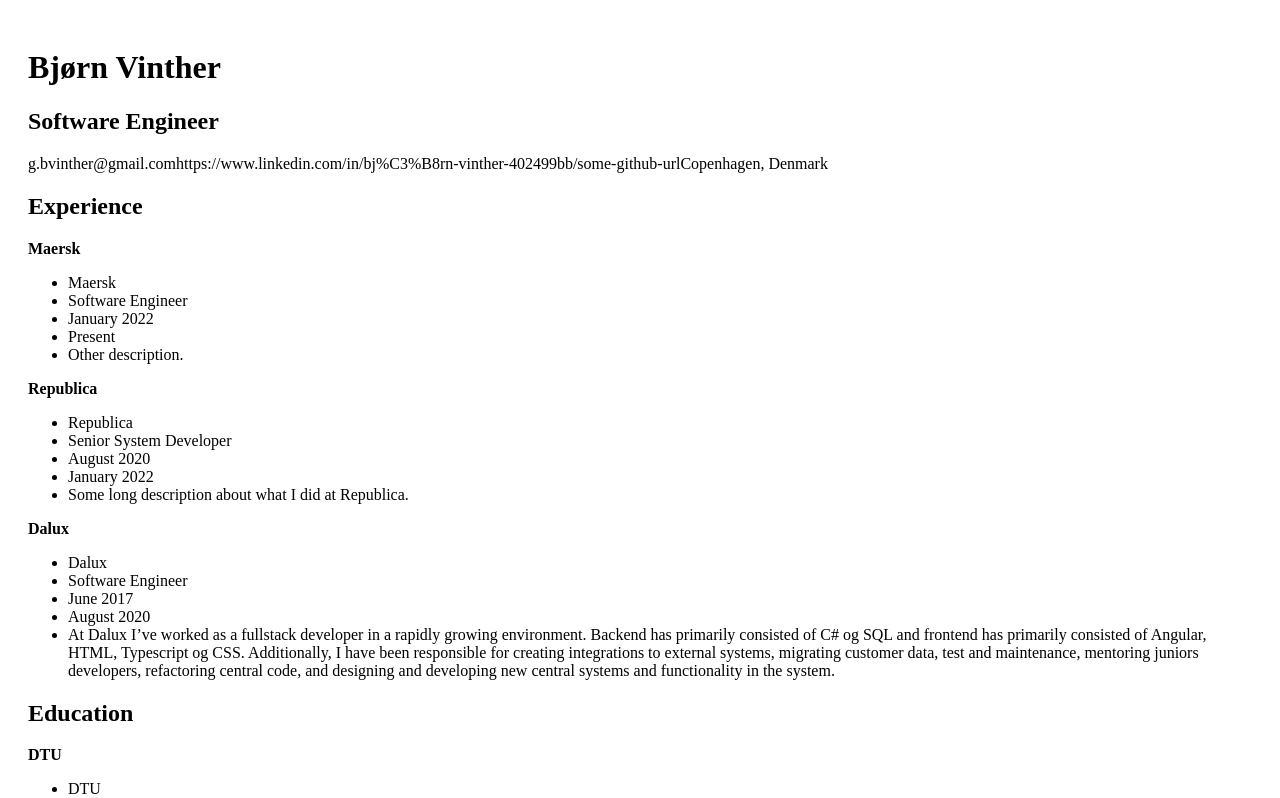
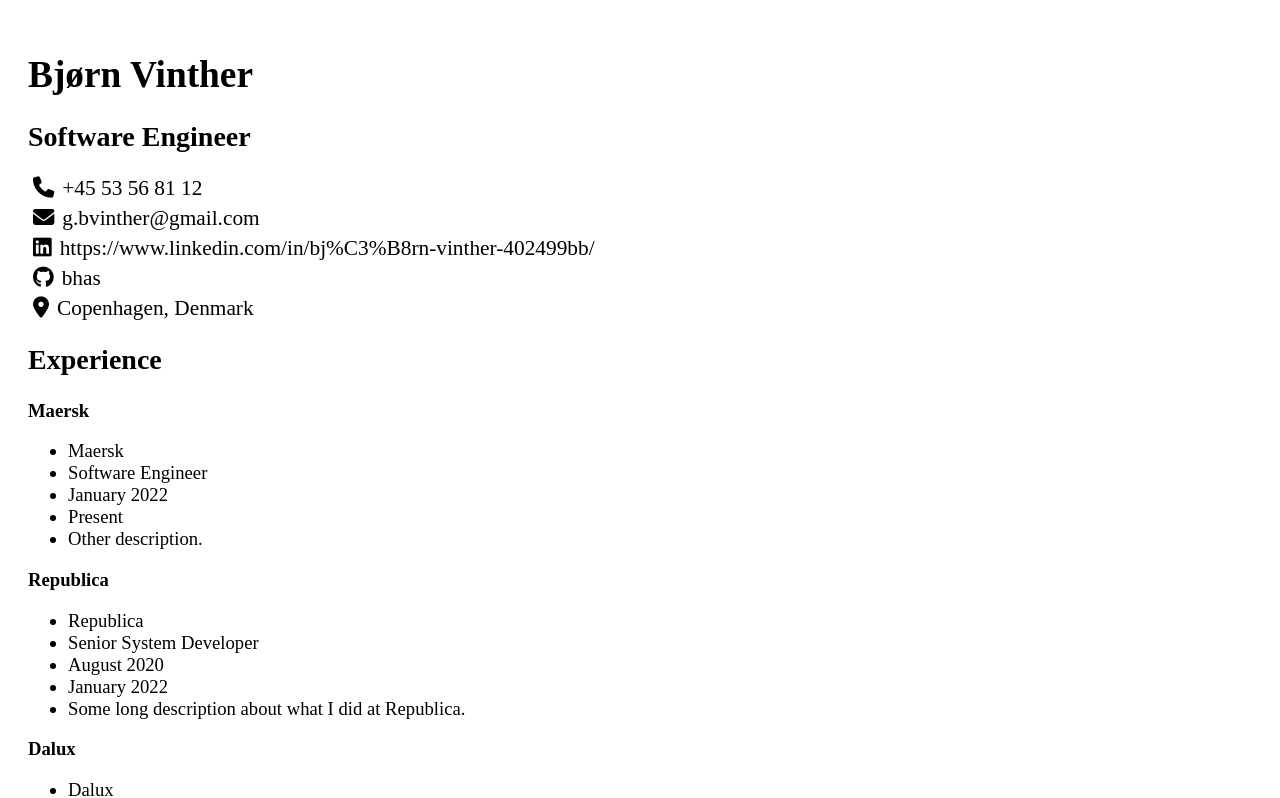
Before and after one commit to bhas/personal, a JavaScript app: page / in a window 1280 px wide. Shown: the top 798 px of the page. Built offline with nearby package versions, Linux system fonts and the light colour scheme.

Commit message:
Added icons

```diff
--- a/public/index.html
+++ b/public/index.html
@@ -3,7 +3,8 @@
   <head>
     <meta charset="utf-8" />
     <meta name="viewport" content="width=device-width" />
-    <title>React App</title>
+    <title>Bjørn Vinther</title>
+    <script src="https://kit.fontawesome.com/ebc18822fa.js" crossorigin="anonymous"></script>
   </head>
   <body>
     <div id="root"></div>
--- a/src/App.js
+++ b/src/App.js
@@ -9,12 +9,7 @@
       <h1>Bjørn Vinther</h1>
       <h2>Software Engineer</h2>
 
-      <ContactInfoSection
-        email="g.bvinther@gmail.com"
-        githubUrl={"some-github-url"}
-        linkedInUrl="https://www.linkedin.com/in/bj%C3%B8rn-vinther-402499bb/"
-        location="Copenhagen, Denmark"
-      />
+      <ContactInfoSection />
 
       <h2>Experience</h2>
       <ExperienceSection />
--- a/src/components/ContactInfoSection.js
+++ b/src/components/ContactInfoSection.js
@@ -1,12 +1,13 @@
+import IconLabel from "./IconLabel";
 
 
 
-export default function ContactInfoSection({phoneNumber, email, linkedInUrl, githubUrl, location}) {
+export default function ContactInfoSection() {
     return <>
-        {phoneNumber}
-        {email}
-        {linkedInUrl}
-        {githubUrl}
-        {location}
+        <IconLabel iconClass="fa-solid fa-phone" label="+45 53 56 81 12"/>
+        <IconLabel iconClass="fa-solid fa-envelope" label="g.bvinther@gmail.com"/>
+        <IconLabel iconClass="fa-brands fa-linkedin" label="https://www.linkedin.com/in/bj%C3%B8rn-vinther-402499bb/"/>
+        <IconLabel iconClass="fa-brands fa-github" label="bhas"/>
+        <IconLabel iconClass="fa-solid fa-location-dot" label="Copenhagen, Denmark"/>
     </>
 }
--- /dev/null
+++ b/src/components/IconLabel.css
@@ -0,0 +1,9 @@
+
+.icon-label {
+  font-size: 16pt;
+  margin: 5px;
+}
+
+.icon-label span {
+  margin-left: 0.5rem;
+}
--- /dev/null
+++ b/src/components/IconLabel.js
@@ -0,0 +1,10 @@
+import './IconLabel.css';
+
+export default function IconLabel({iconClass, label}) {
+  return (
+    <div className="icon-label">
+      <i className={iconClass}></i>
+      <span>{label}</span>
+    </div>
+  )
+}
--- a/src/index.css
+++ b/src/index.css
@@ -1,3 +1,5 @@
 body {
   padding: 20px;
+  font-size: 14pt;
+  /* background-color: blue; */
 }
```
Also changed, not shown: index.html (deleted, +0 -11 lines).
